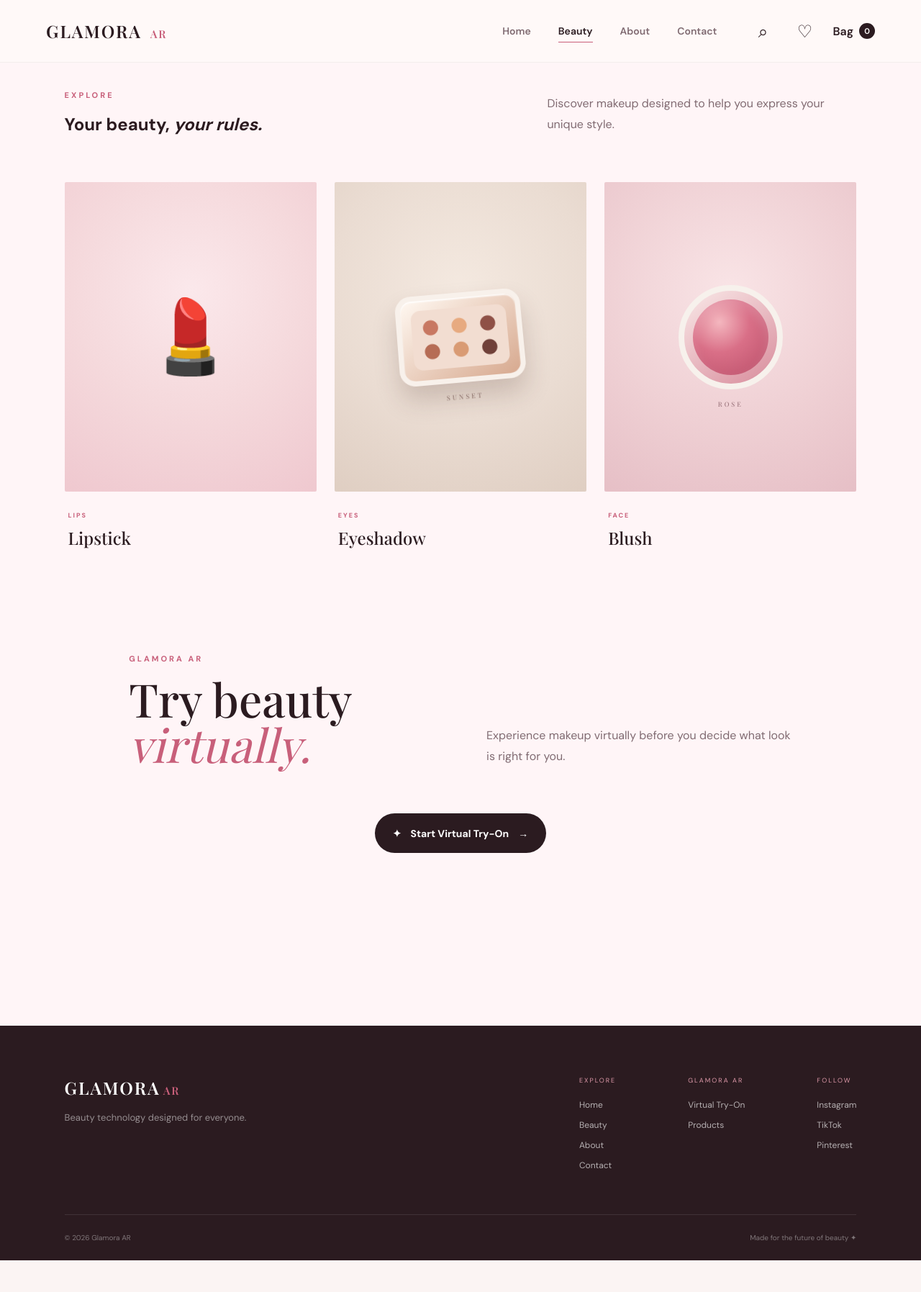
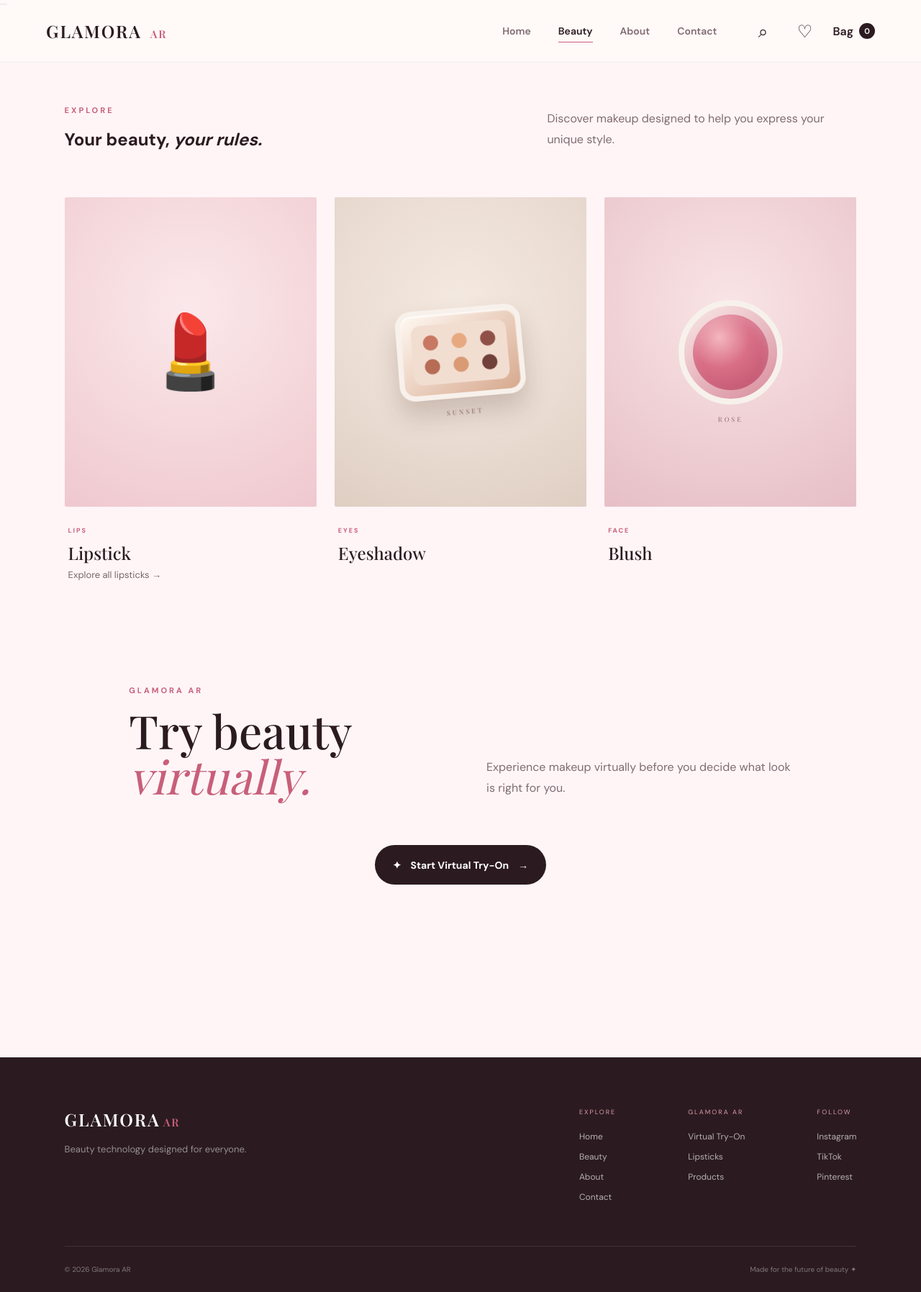
Before and after one commit to Dipika-sigdel7/Glamora-AR, a Flask app: page /beauty in a window 1280 px wide. Shown: the whole page at 72% size. Before the commit the page ends 1751 px from the top, so only its background shows below. Run offline with Flask 3, Linux system fonts and the light colour scheme; data that the repository does not hold is empty.

Commit message:
Initial commit

````diff
--- a/templates/beauty.html
+++ b/templates/beauty.html
@@ -17,6 +17,37 @@
       rel="stylesheet"
       href="{{ url_for('static', filename='css/style.css') }}"
     />
+
+    <style>
+      /* =====================================================
+       CLICKABLE CATEGORY CARDS
+       ===================================================== */
+
+      .category-link {
+        display: block;
+        text-decoration: none;
+        color: inherit;
+      }
+
+      .category-link .product-card {
+        cursor: pointer;
+      }
+
+      .category-link .product-card:hover {
+        transform: translateY(-8px);
+      }
+
+      /* =====================================================
+       CATEGORY PRODUCT COUNT
+       ===================================================== */
+
+      .category-count {
+        display: block;
+        margin-top: 6px;
+        font-size: 13px;
+        opacity: 0.65;
+      }
+    </style>
   </head>
 
   <body>
@@ -43,7 +74,7 @@
         <button class="icon-btn" type="button" aria-label="Wishlist">♡</button>
 
         <button class="cart-btn" type="button">
-          <span> Bag </span>
+          <span>Bag</span>
 
           <span class="cart-count"> 0 </span>
         </button>
@@ -64,7 +95,12 @@
      ===================================================== -->
 
     <main>
+      ```
       <section class="section">
+        <!-- =================================================
+         PAGE HEADING
+         ================================================= -->
+
         <div class="section-heading reveal">
           <div>
             <span class="section-label"> EXPLORE </span>
@@ -83,6 +119,11 @@
          ================================================= -->
 
         <div class="product-grid" id="categories">
+          <!-- =================================================
+             LIPSTICK
+             ================================================= -->
+
+          <a href="{{ url_for('lipsticks') }}" class="category-link">
             <article class="product-card reveal">
               <div class="product-image pink-bg">
                 <div class="product-placeholder">💄</div>
@@ -93,9 +134,18 @@
                   <span> LIPS </span>
 
                   <h3>Lipstick</h3>
+
+                  <small class="category-count">
+                    Explore all lipsticks →
+                  </small>
                 </div>
               </div>
             </article>
+          </a>
+
+          <!-- =================================================
+             EYESHADOW
+             ================================================= -->
 
           <article class="product-card reveal">
             <div class="product-image nude-bg">
@@ -110,6 +160,10 @@
               </div>
             </div>
           </article>
+
+          <!-- =================================================
+             BLUSH
+             ================================================= -->
 
           <article class="product-card reveal">
             <div class="product-image rose-bg">
@@ -192,6 +246,8 @@
 
             <a href="{{ url_for('beauty') }}#tryon"> Virtual Try-On </a>
 
+            <a href="{{ url_for('lipsticks') }}"> Lipsticks </a>
+
             <a href="{{ url_for('beauty') }}#categories"> Products </a>
           </div>
 
````
Lines whose indentation alone changed are shown as unchanged.
